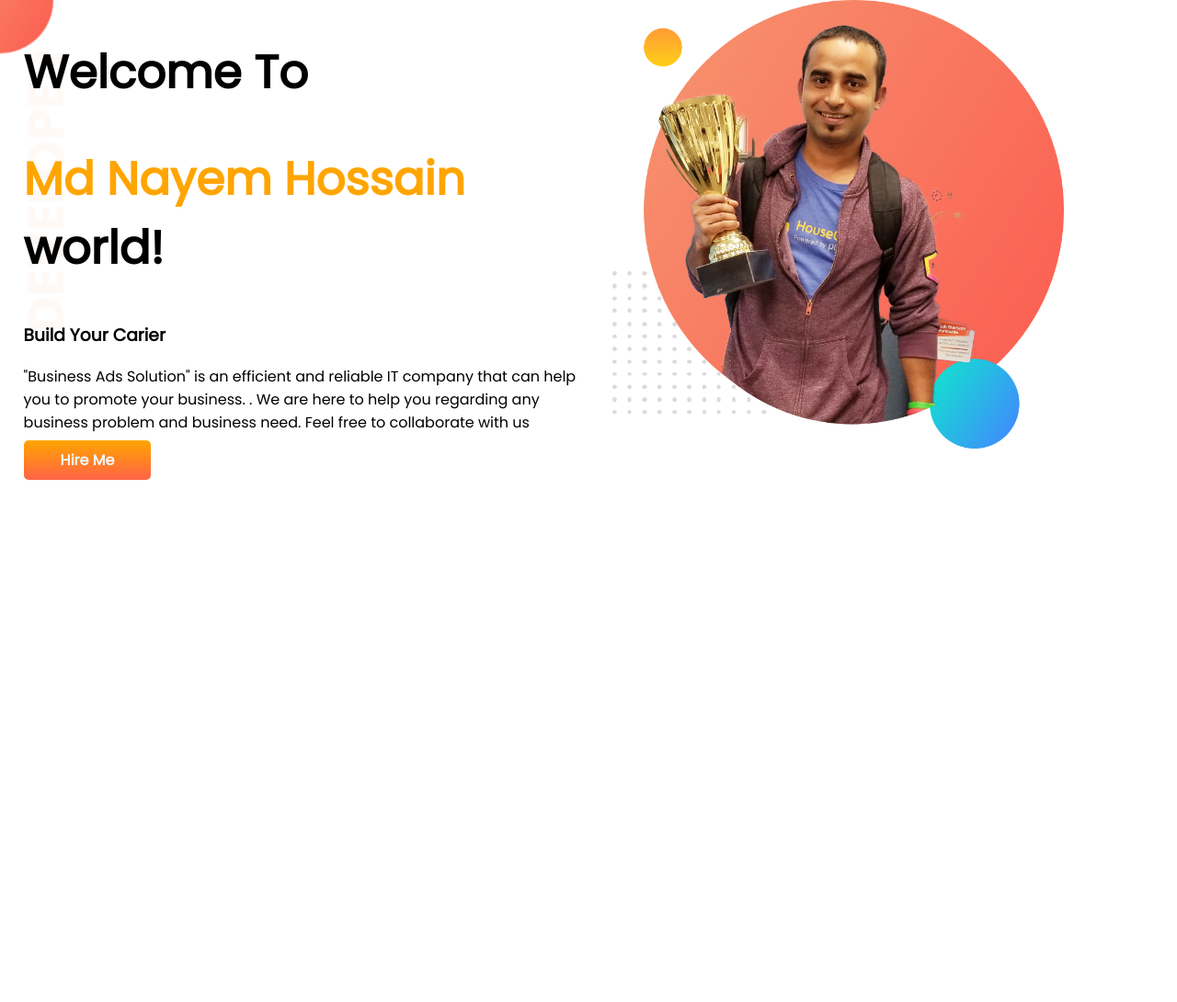
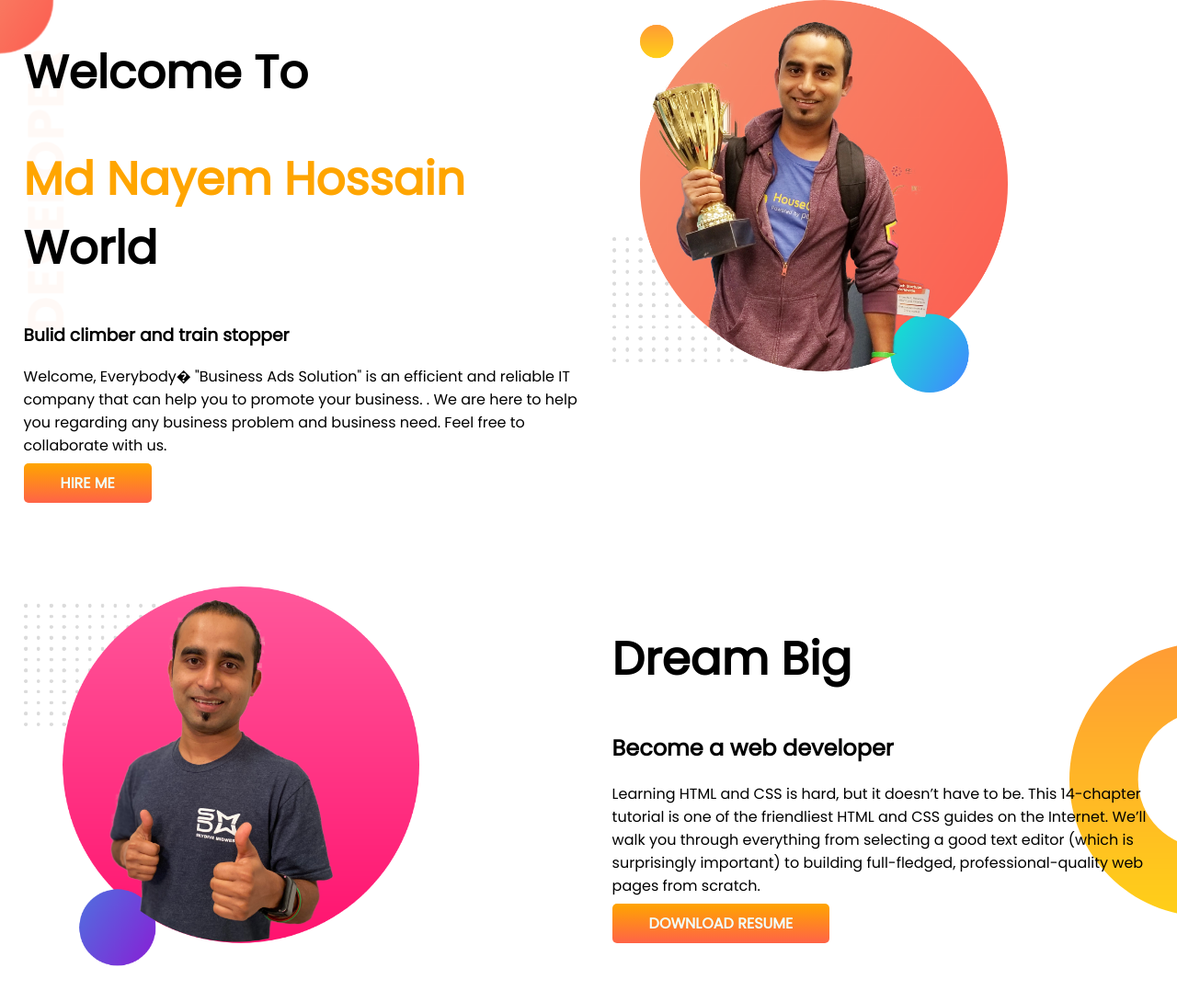
Before and after one commit to nayem8/developer, a plain HTML site: page index.html in a window 1280 px wide. Shown: the whole page at 92% size. Before the commit the page ends 800 px from the top, so only its background shows below. Drawn offline with Linux system fonts and the light colour scheme.

Commit message:
section3

```diff
--- a/index.html
+++ b/index.html
@@ -13,23 +13,40 @@
 </head>
 
 <body>
-    <section class="top-banner">
+    <section class="bg">
         <div class="half-width">
             <h1>Welcome To</h1>
-            <h1><span class="A">Md Nayem Hossain</span> world!</h1>
-            <h3>Build Your Carier</h3>
-            <p>"Business Ads Solution" is an efficient and reliable IT company that can help you to promote your
-                business. . We are here to help you regarding any business problem and business need. Feel free to
-                collaborate with us</p>
-            <a class="link-button" target="_blank" href="https://www.linkedin.com/in/md-nayem-hossain-7420171bb/"> Hire
-                Me </a>
+            <h1><span class="A">Md Nayem Hossain</span> World</h1>
+            <h3>Bulid climber and train stopper</h3>
+            <P>Welcome, Everybody�
+                "Business Ads Solution" is an efficient and reliable IT company that can help you to promote your
+                business.
+                . We
+                are here to help you regarding any business problem and business need. Feel free to collaborate with us.
+            </P>
+            <a class="button" target="_blank" href="https://www.linkedin.com/in/md-nayem-hossain-7420171bb"><b>HIRE
+                    ME</b></a>
+        </div>
+        <div class="half-width">
+            <img src="images/jhankar.png" alt="jhankar">
+        </div>
+    </section>
+    <section class="dream-big">
+        <div class="half-width">
+            <img src="images/jhankar2.png">
+        </div>
+        <div class="half-width">
+            <h1>Dream Big</h1>
+            <h2>Become a web developer</h2>
+            <p>Learning HTML and CSS is hard, but it doesn’t have to be. This 14-chapter tutorial is one of the
+                friendliest HTML and CSS guides on the Internet. We’ll walk you through everything from selecting a good
+                text editor (which is surprisingly important) to building full-fledged, professional-quality web pages
+                from scratch.</p>
+            <a class="button" target="_blank" href="https://twitter.com/MdNayem48563692"><b>DOWNLOAD
+                    RESUME</b></a>
         </div>
 
-
-
-        <div class="half-width"><img src="images/jhankar.png" </div>
     </section>
-
 </body>
 
 </html>
--- a/style.css
+++ b/style.css
@@ -1,18 +1,19 @@
 body {
     font-family: 'Poppins', sans-serif;
     margin: 0%;
+}
+
+.A {
+    color: orange;
 }
 
 h1 {
     font-size: 50px;
 }
 
-.A {
-    color: orange;
-}
-
 section {
     display: flex;
+    margin-bottom: 100px;
 }
 
 .half-width {
@@ -21,22 +22,24 @@ section {
 }
 
 .half-width img {
-    width: 80%;
+    width: 70%;
 }
 
-.link-button {
+.button {
     text-decoration: none;
     background-image: linear-gradient(orange, tomato);
     padding: 10px 40px;
-    color: aliceblue;
-    font-weight: 700;
     border-radius: 5px;
+    color: azure;
 }
 
-.top-banner {
-    background-image: url(images/top-banner.png)
+.bg {
+    background-image: url(images/top-banner.png);
+    background-repeat: no-repeat;
 }
 
-.top-banner {
+.dream-big {
+    background-image: url(images/dream-bg.png);
     background-repeat: no-repeat;
+    background-position: right;
 }
```
